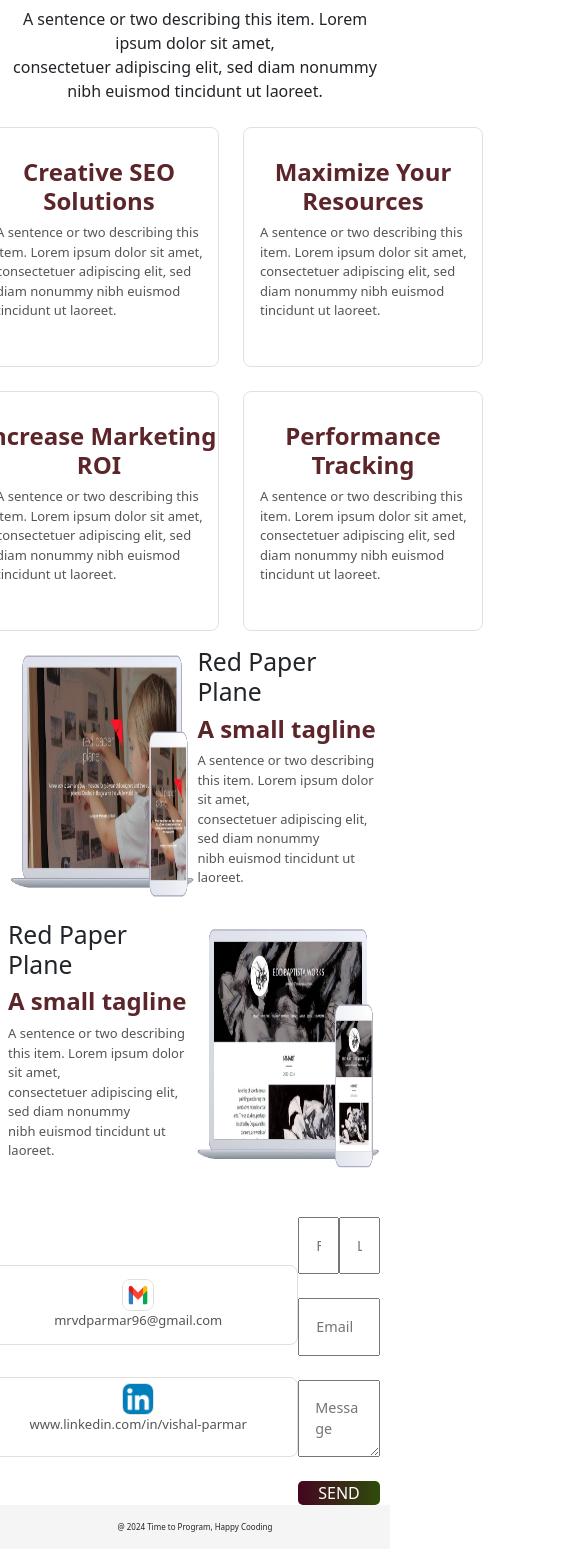
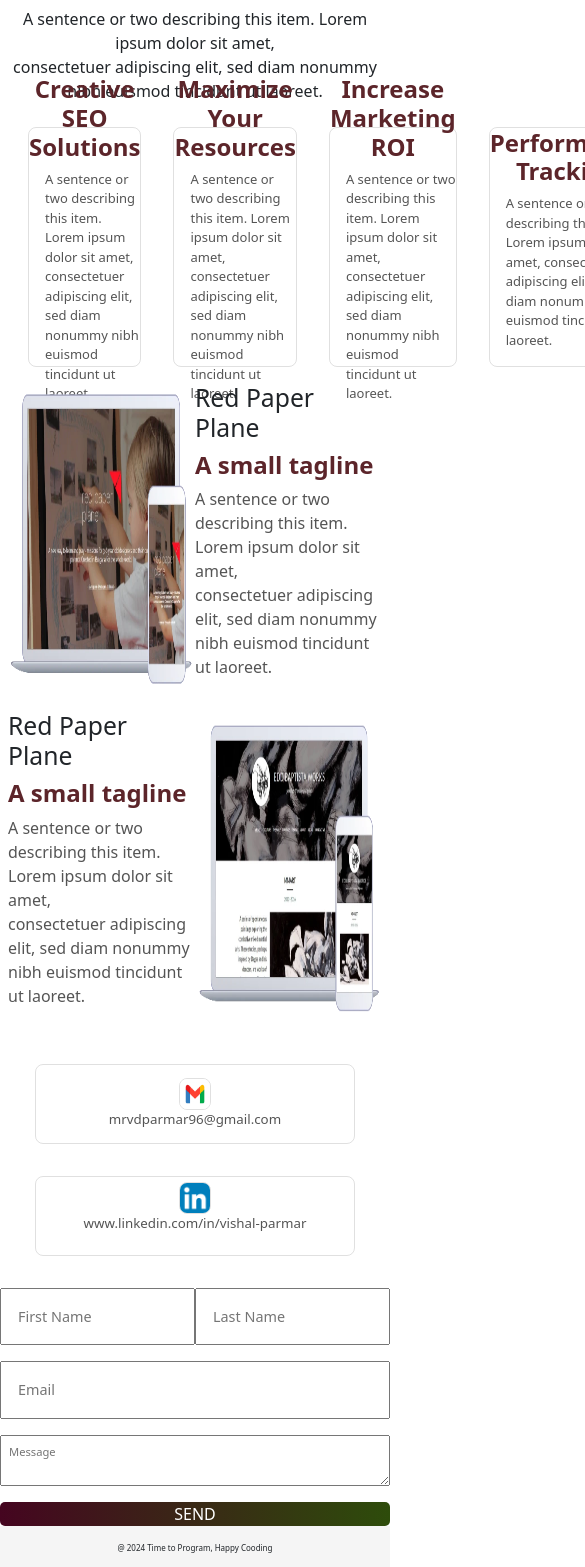
Before and after one commit to vdresume/Scribble-Web-Project, a React (Create React App) app: page / in a window 390 px wide. Shown: the part 1000-2567 px from the top of the page, 585 px wide, since content can reach past the window. Built offline with nearby package versions, Linux system fonts and the light colour scheme.

Commit message:
Update Contact.css

```diff
--- a/src/Componenter/Contact.css
+++ b/src/Componenter/Contact.css
@@ -85,20 +85,41 @@
 }
 
 
-@media only screen and (max-width: 768px) {
-  .content {
-    width: 100%;
-    height: auto;
-    margin: 0.5rem 1rem;
-    display: grid;
-    grid-template-columns: repeat(2, 200px);
-    grid-template-rows: repeat(1, 200px);
-    justify-content: center;
-    gap: 4rem;
+@media (max-width:450px) {
+.form input, textarea {
+  font-size: 0.7rem;
+  padding: 0.5rem;
 }
+.contact-box {
+  display: grid;
+  width: 100%;
+  align-items: center;
+  justify-content: center;
+  margin-top: 2rem;
+}
+.contact-icon {
+  display: flex;
+  width: 20rem;
+  height: 5rem;
+
+}
+.contact-icon-box {
+  gap: 2rem;
+  margin-bottom: 2rem;
+}
+form {
+  display: flex;
+  flex-direction: column;
+  grid-gap: 1rem;
+  margin-right: 0rem;
+}
+}
+
+@media (max-width:768px) and (min-width:451px){
+
 .project-img img {
   width: 100%;
-  height: 250px;
+  height: 200px;
 }
 .project-child p {
   font-size: small;
```
